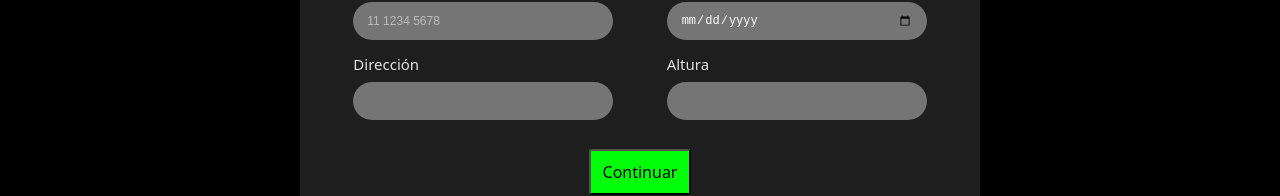
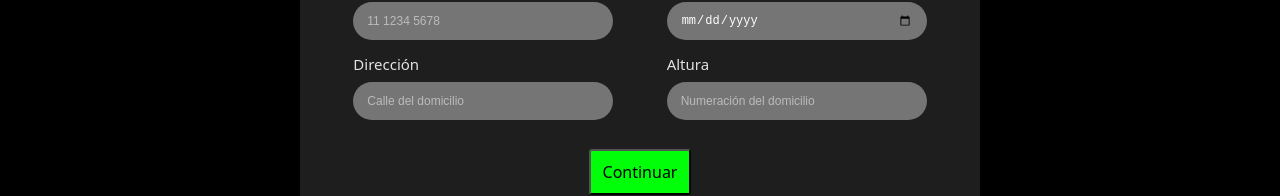
Before and after one commit to JuanPabloRomero00/SAD, a React (Vite) app in the folder frontend/: page /signup in a window 1280 px wide. Shown: the part 530-726 px from the top of the page. Built offline with nearby package versions, Linux system fonts and the light colour scheme.

Commit message:
Fix placeholder

```diff
--- a/frontend/src/pages/Signup.jsx
+++ b/frontend/src/pages/Signup.jsx
@@ -43,11 +43,11 @@ const Step1 = () => {
       </div>
       <div className='formGroup'>
         <label className='formLabel' htmlFor='direccion'>Dirección</label>
-        <input id='direccion' className='formInput' type='text' />
+        <input id='direccion' className='formInput' placeholder='Calle del domicilio' type='text' />
       </div>
       <div className='formGroup'>
         <label className='formLabel' htmlFor='altura'>Altura</label>
-        <input id='altura' className='formInput' type='number' onKeyDown={preventArrows} />
+        <input id='altura' className='formInput' type='number' placeholder='Numeración del domicilio' onKeyDown={preventArrows} />
       </div>
     </>
   );
@@ -70,19 +70,16 @@ const Step2 = () => {
   );
 };
 
-// --- PASO 3: REVISIÓN (EJEMPLO) ---
 const Step3 = () => {
   return (
     <div>
       <h3 className='subTitle'>Revisá tus datos</h3>
       <p>Por favor, confirmá que toda la información ingresada sea correcta antes de finalizar.</p>
-      {/* Aquí podrías mostrar un resumen de los datos del estado global */}
+      {}
     </div>
   );
 };
 
-
-// --- COMPONENTE PRINCIPAL ---
 function Signup() {
   const [step, setStep] = useState(1);
 
@@ -90,7 +87,6 @@ function Signup() {
     if (step < 3) {
       setStep(step + 1);
     } else {
-      // Aquí iría la lógica para enviar el formulario
       alert("¡Asociación completada con éxito!");
     }
   };
```
